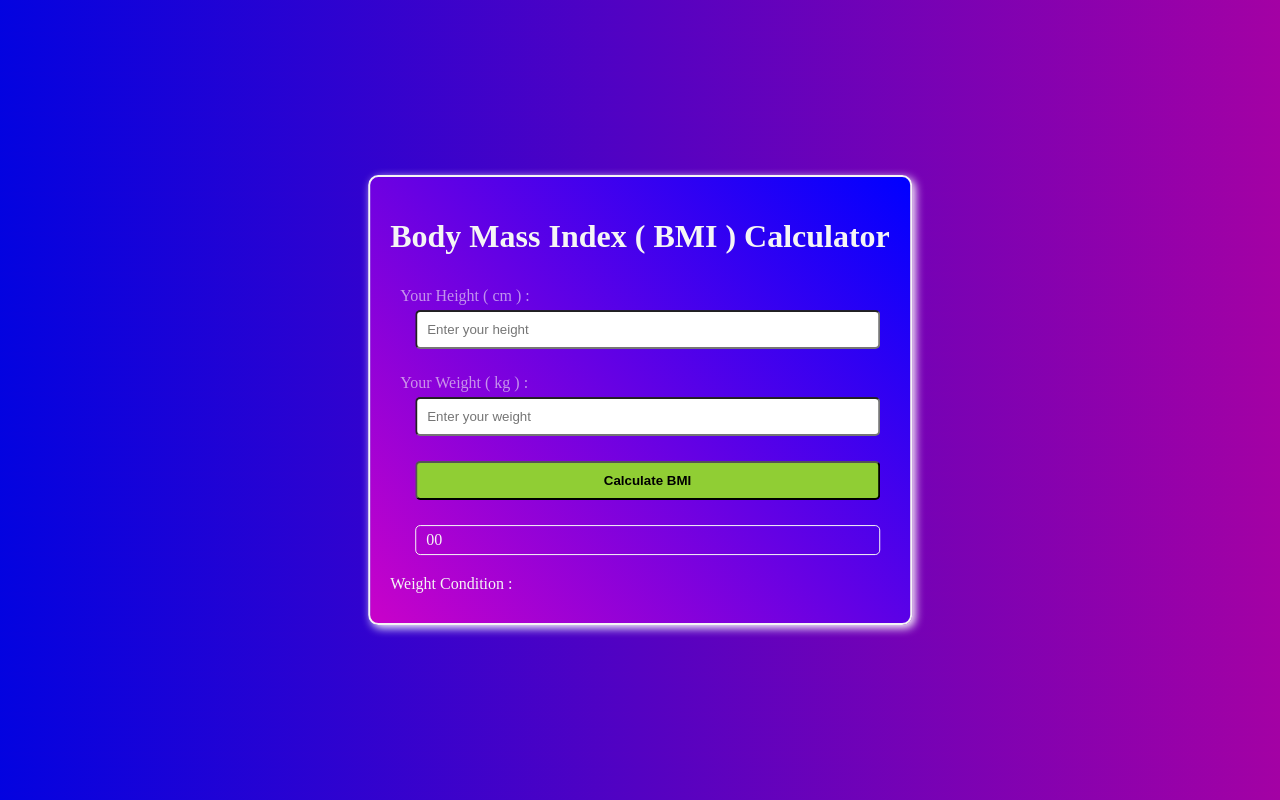
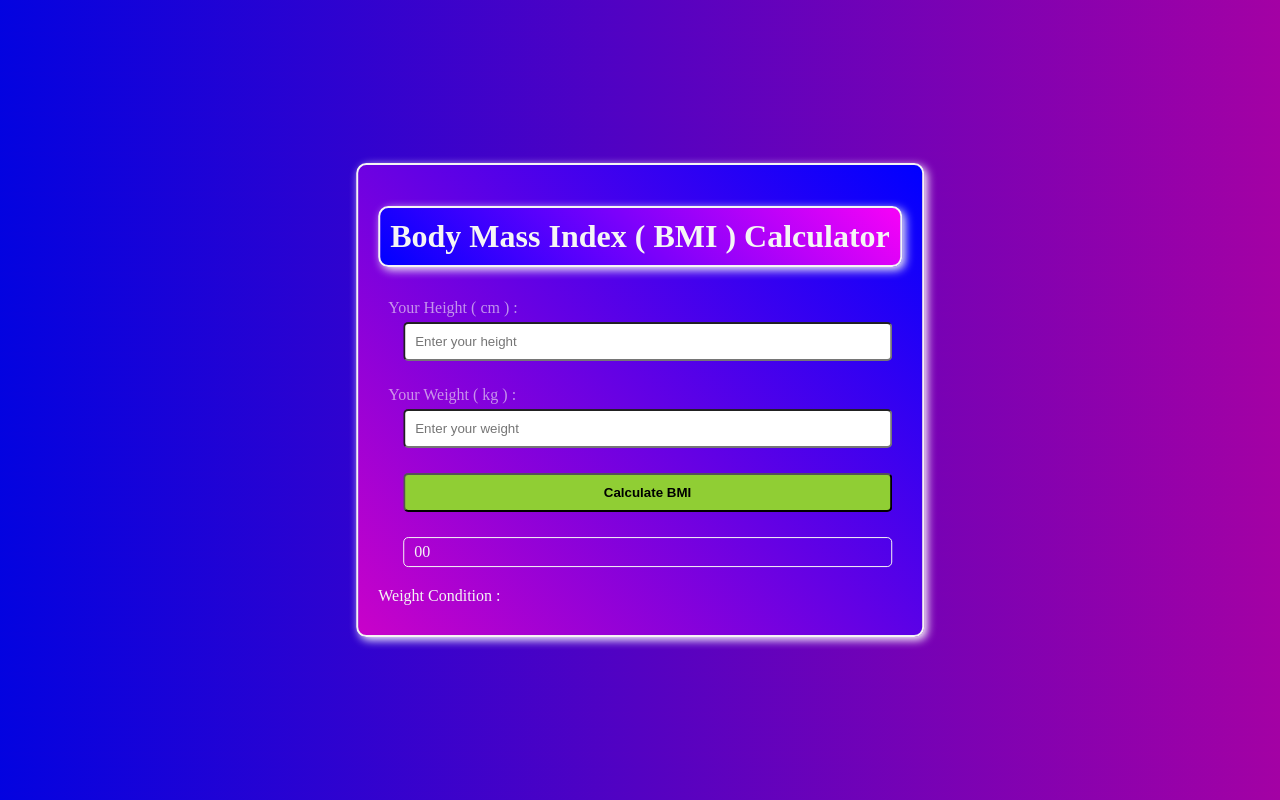
Before and after one commit to Sid19944/BMI_Calculator, a plain HTML site: page index.html in a window 1280 px wide. Drawn offline with Linux system fonts and the light colour scheme.

Commit message:
first commmit

```diff
--- a/style.css
+++ b/style.css
@@ -16,6 +16,20 @@ body {
     box-shadow: 3px 3px 10px rgb(255, 255, 255);
     background: linear-gradient(45deg, rgb(201, 2, 201), blue);
 }
+h1 {
+    border: 2px solid whitesmoke;
+    padding: 10px;
+    border-radius: 10px;
+    background: linear-gradient(45deg, blue, rgb(247, 2, 247));
+    box-shadow: 3px 3px 10px whitesmoke;
+    animation: transform 2s linear infinite;
+}
+@keyframes transform {
+    0%{transform:translateY(-20px)}
+    50%{transform:translateY(0px)}
+    100%{transform:translateY(-20px)}
+}
+
 .container:hover {
     box-shadow: 3px 3px 20px white;
 }
```
